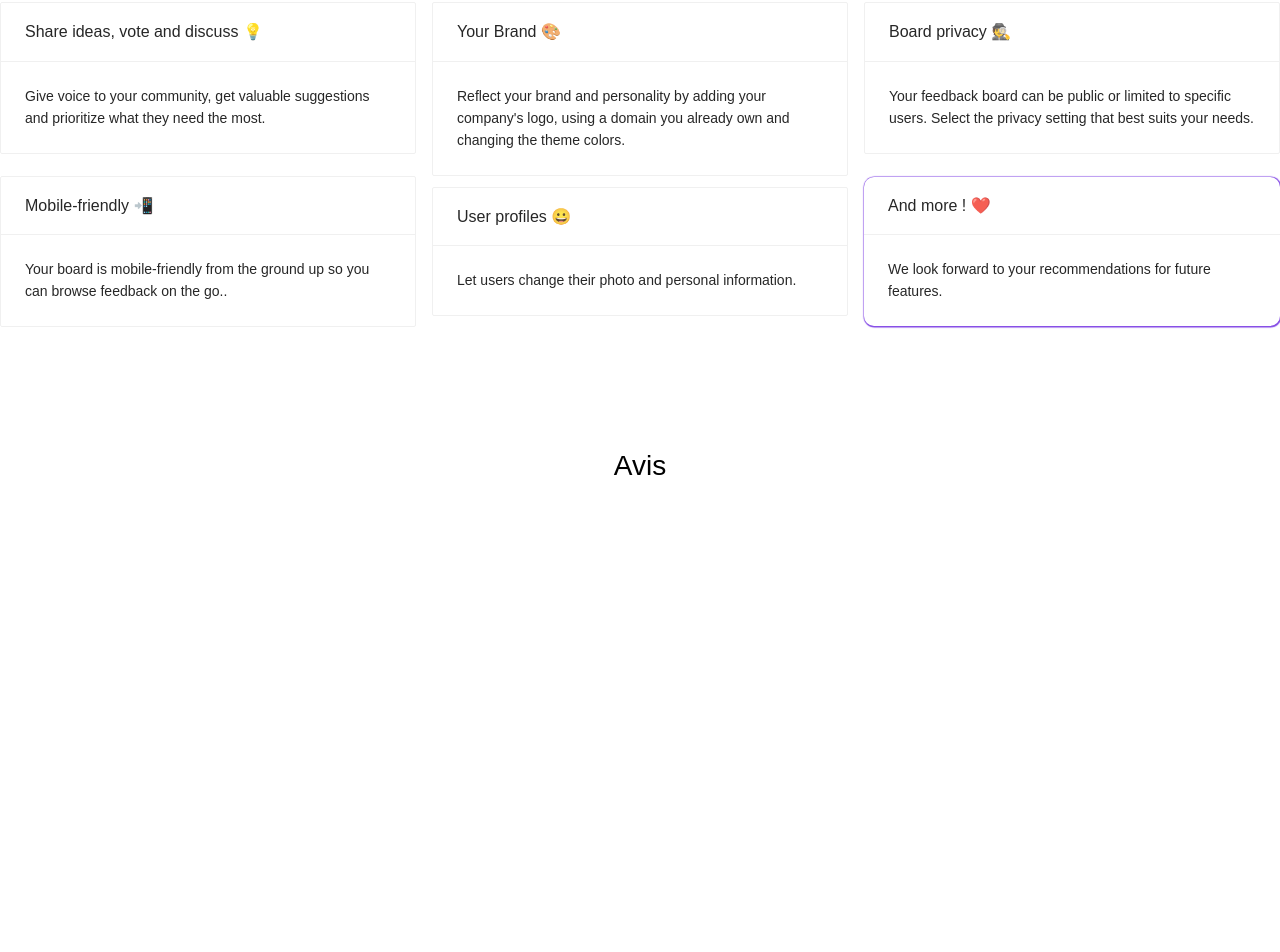
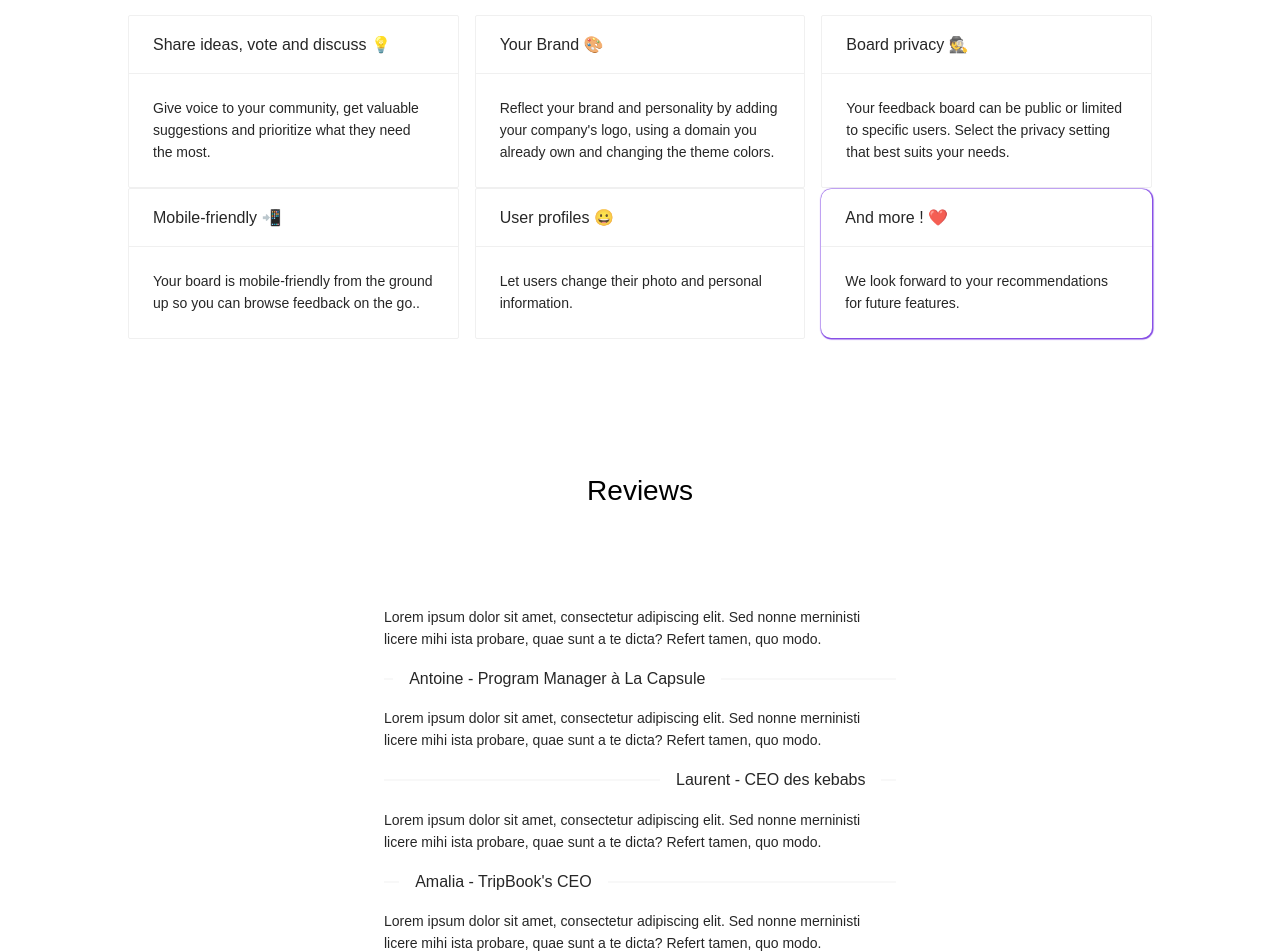
Before and after one commit to charlotte987/Mening, a React (Create React App) app in the folder reactapp/: page / in a window 1280 px wide. Shown: the part 793-1745 px from the top of the page. Before the commit the page ends 1360 px from the top, so only its background shows below. Built offline with nearby package versions, Linux system fonts and the light colour scheme; the HTML template or start-up script is replaced by a standard one.

Commit message:
review section

```diff
--- a/reactapp/src/pages/index.js
+++ b/reactapp/src/pages/index.js
@@ -15,7 +15,7 @@ import {
 import Navbar from "../components/Navbar";
 
 import "antd/dist/antd.css";
-import { Card, Col, Row } from "antd";
+import { Card, Col, Row, Divider } from "antd";
 
 const Home = () => {
   return (
@@ -38,7 +38,7 @@ const Home = () => {
 
       <div>
         <DivTitle>Features</DivTitle>
-        <featureDiv>
+        <div style={{ padding: "1% 10%" }}>
           <div className="site-card-wrapper">
             <Row gutter={16}>
               <Col span={8}>
@@ -82,11 +82,49 @@ const Home = () => {
               </Col>
             </Line>
           </div>
-        </featureDiv>
+        </div>
       </div>
 
       <div>
-        <DivTitle>Avis</DivTitle>
+        <DivTitle>Reviews</DivTitle>
+        <div
+          style={{
+            display: "flex",
+            justifyContent: "center",
+            display: "flex",
+            paddingLeft: "30%",
+            paddingRight: "30%",
+          }}
+        >
+          <div>
+            <p>
+              Lorem ipsum dolor sit amet, consectetur adipiscing elit. Sed nonne
+              merninisti licere mihi ista probare, quae sunt a te dicta? Refert
+              tamen, quo modo.
+            </p>
+            <Divider orientation="left">
+              Antoine - Program Manager à La Capsule
+            </Divider>
+            <p>
+              Lorem ipsum dolor sit amet, consectetur adipiscing elit. Sed nonne
+              merninisti licere mihi ista probare, quae sunt a te dicta? Refert
+              tamen, quo modo.
+            </p>
+            <Divider orientation="right">Laurent - CEO des kebabs</Divider>
+            <p>
+              Lorem ipsum dolor sit amet, consectetur adipiscing elit. Sed nonne
+              merninisti licere mihi ista probare, quae sunt a te dicta? Refert
+              tamen, quo modo.
+            </p>
+            <Divider orientation="left">Amalia - TripBook's CEO</Divider>
+            <p>
+              Lorem ipsum dolor sit amet, consectetur adipiscing elit. Sed nonne
+              merninisti licere mihi ista probare, quae sunt a te dicta? Refert
+              tamen, quo modo.
+            </p>
+            <Divider orientation="right">Michael - Krier's CEO</Divider>
+          </div>
+        </div>
       </div>
     </>
   );
--- a/reactapp/src/styles/StyledContent.js
+++ b/reactapp/src/styles/StyledContent.js
@@ -1,7 +1,7 @@
 import styled from "styled-components";
 import { NavLink as Link } from "react-router-dom";
 import { devices } from "./devices";
-import { Card, Col, Row } from "antd";
+import { Card, Row, Divider } from "antd";
 
 export const HeroDiv = styled.div`
   display: flex;
@@ -85,17 +85,9 @@ export const BtnLink = styled(Link)`
   }
 `;
 
-export const featureDiv = styled.div`
-  display: flex;
-  justify-content: center;
-  align-items: center;
-  height: 90%;
-  padding: 5% 10%;
+export const featureDiv = styled.div``;
 
-  @media (max-width: 768px) {
-    flex-wrap: wrap;
-  }
-`;
+// Ant-Design
 
 export const Feature = styled(Card)`
   box-shadow: 0.5px 0.5px 1px 1px #8247e5;
```
